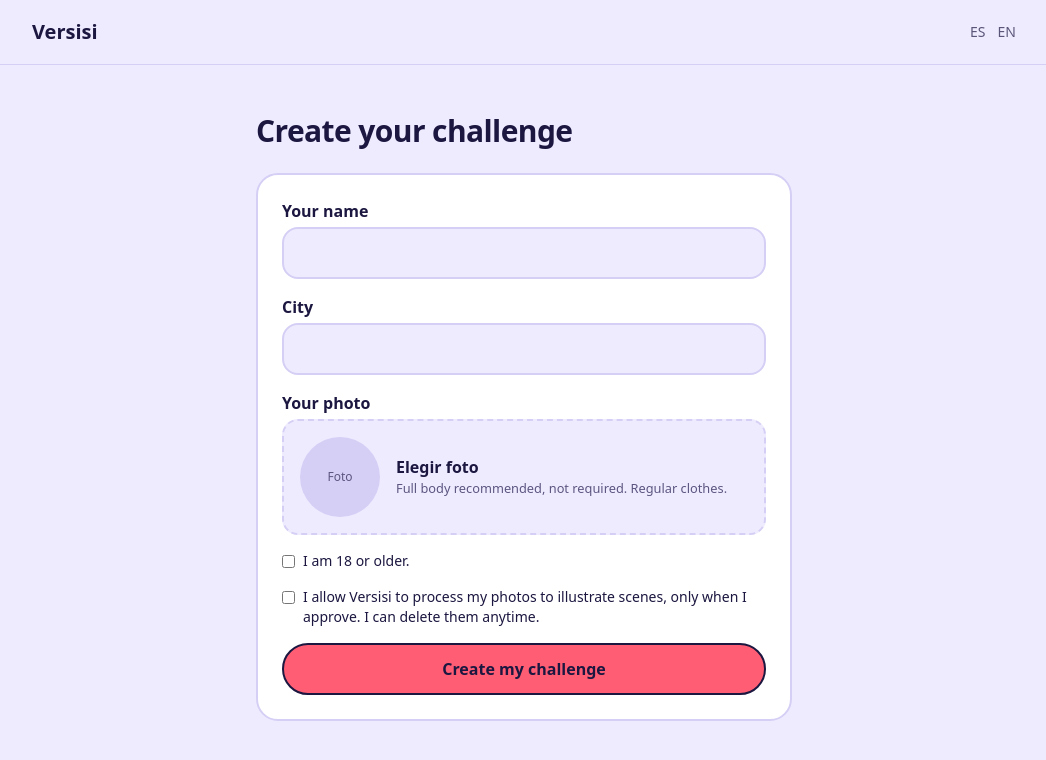
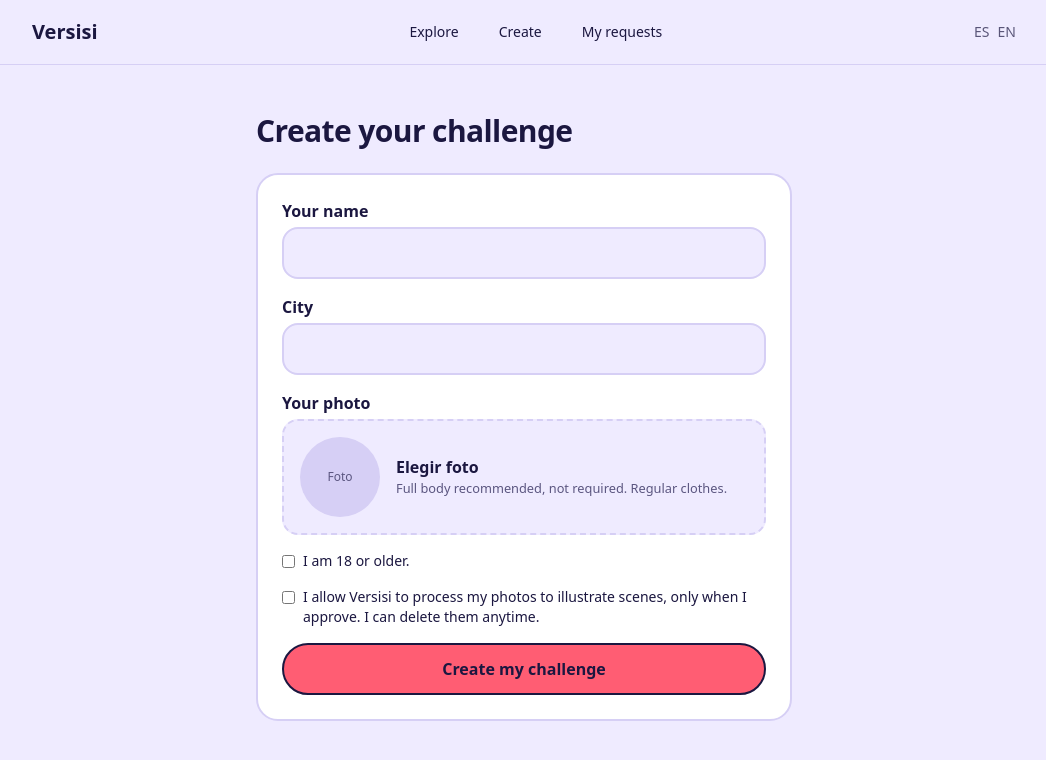
Before and after one commit to jairod39/versisi, a Next.js app: page /en/create in a window 1280 px wide. Shown: the top 760 px of the page, without its empty margins (116-1162 px from the left). Built offline with nearby package versions, Linux system fonts and the light colour scheme; no server answers.

Commit message:
Refactor layout component for improved navigation

```diff
--- a/app/[locale]/layout.tsx
+++ b/app/[locale]/layout.tsx
@@ -16,12 +16,23 @@
       <body>
         <NextIntlClientProvider messages={messages}>
           <header className="sticky top-0 z-20 bg-bg border-b border-line">
-            <div className="max-w-5xl mx-auto px-5 h-16 flex items-center justify-between">
-              <a href={`/${locale}`} className="font-display font-extrabold text-xl">Versisi</a>
-              <nav className="flex gap-3 text-sm">
+            <div className="max-w-5xl mx-auto px-5 h-16 flex items-center justify-between gap-4">
+              <a href={`/${locale}`} className="font-display font-extrabold text-xl flex-none">Versisi</a>
+              <nav className="flex items-center gap-2 sm:gap-4 text-sm overflow-x-auto">
+                <a href={`/${locale}/feed`} className="px-3 py-1.5 rounded-full hover:bg-surface whitespace-nowrap">
+                  {locale === 'en' ? 'Explore' : 'Explorar'}
+                </a>
+                <a href={`/${locale}/create`} className="px-3 py-1.5 rounded-full hover:bg-surface whitespace-nowrap">
+                  {locale === 'en' ? 'Create' : 'Crear reto'}
+                </a>
+                <a href={`/${locale}/dashboard`} className="px-3 py-1.5 rounded-full hover:bg-surface whitespace-nowrap">
+                  {locale === 'en' ? 'My requests' : 'Mis solicitudes'}
+                </a>
+              </nav>
+              <div className="flex gap-2 text-sm flex-none">
                 <a href="/es" className="opacity-70 hover:opacity-100">ES</a>
                 <a href="/en" className="opacity-70 hover:opacity-100">EN</a>
-              </nav>
+              </div>
             </div>
           </header>
           <main>{children}</main>
```
